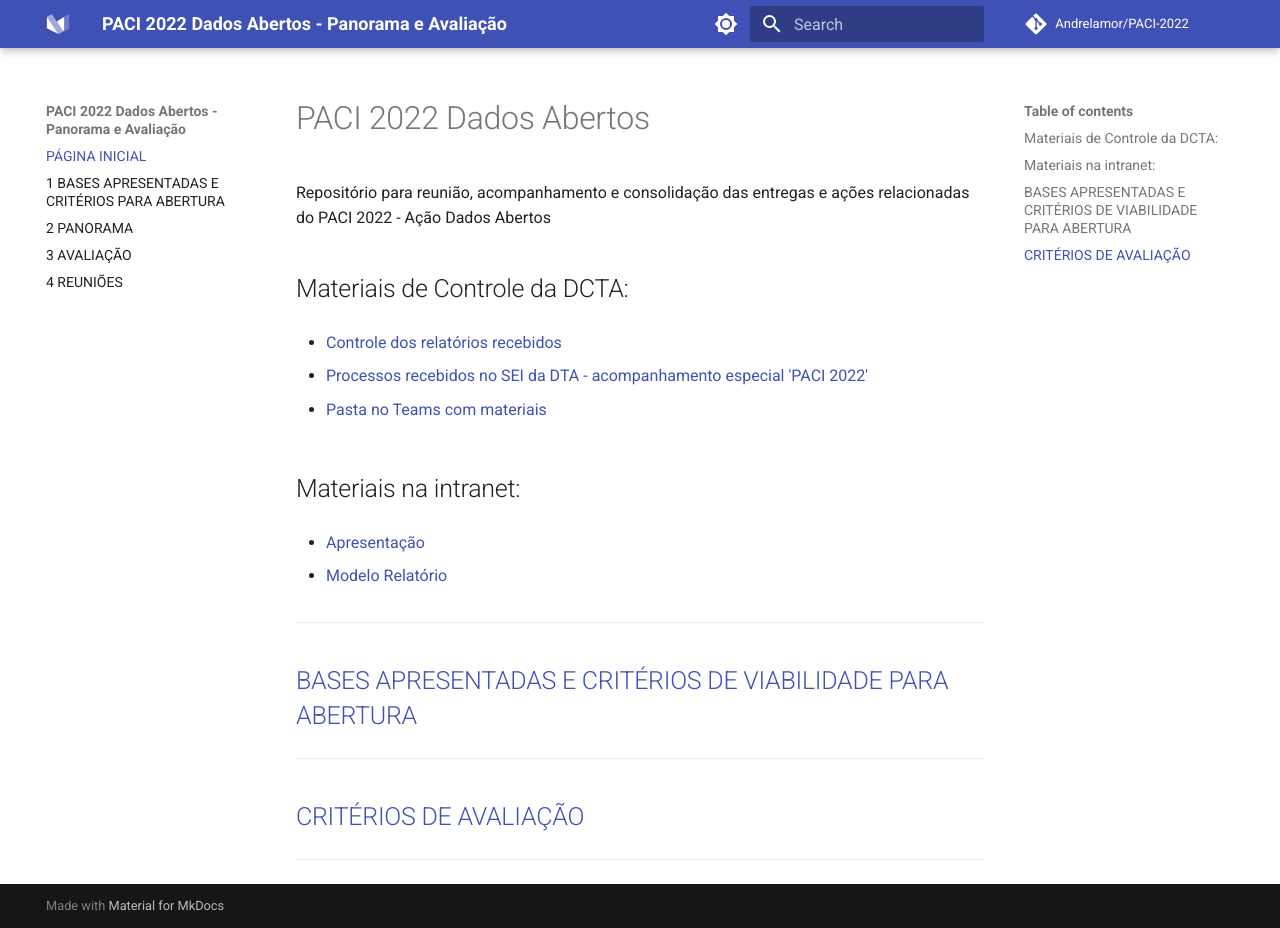
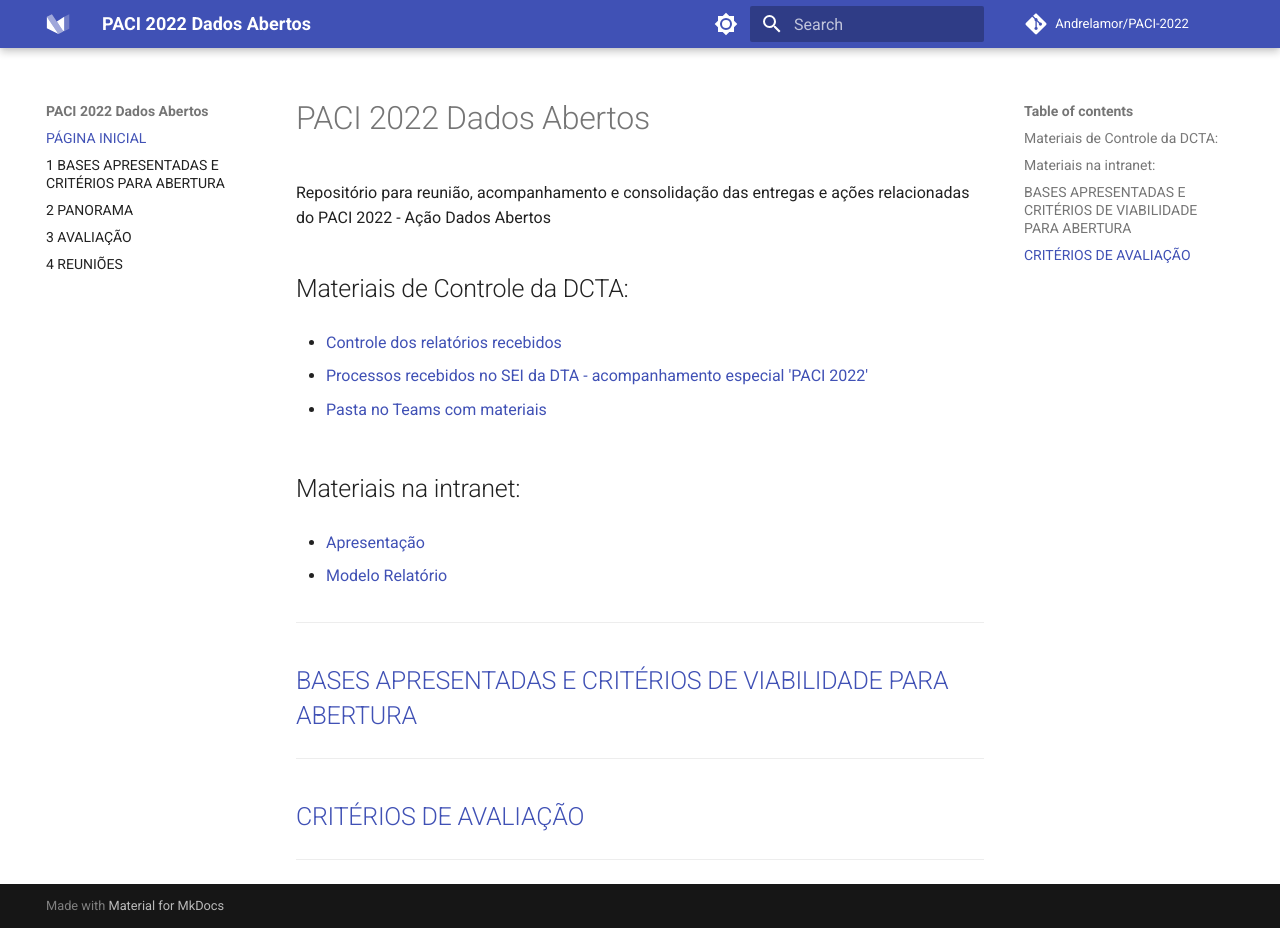
Before and after one commit to transparencia-mg/PACI-2022, an MkDocs documentation site: the page built from docs/index.md, in a window 1280 px wide and 928 px high. Built offline with MkDocs 1.6.1 and Material for MkDocs 9.7.7, drawn with Linux system fonts in a browser that asks for light colours; comment, search, counter and statistics services are not loaded.

Commit message:
atualiza título do site estático

```diff
--- a/mkdocs.yml
+++ b/mkdocs.yml
@@ -1,4 +1,4 @@
-site_name: PACI 2022 Dados Abertos - Panorama e Avaliação
+site_name: PACI 2022 Dados Abertos
 
 # Repository
 repo_name: Andrelamor/PACI-2022
```
